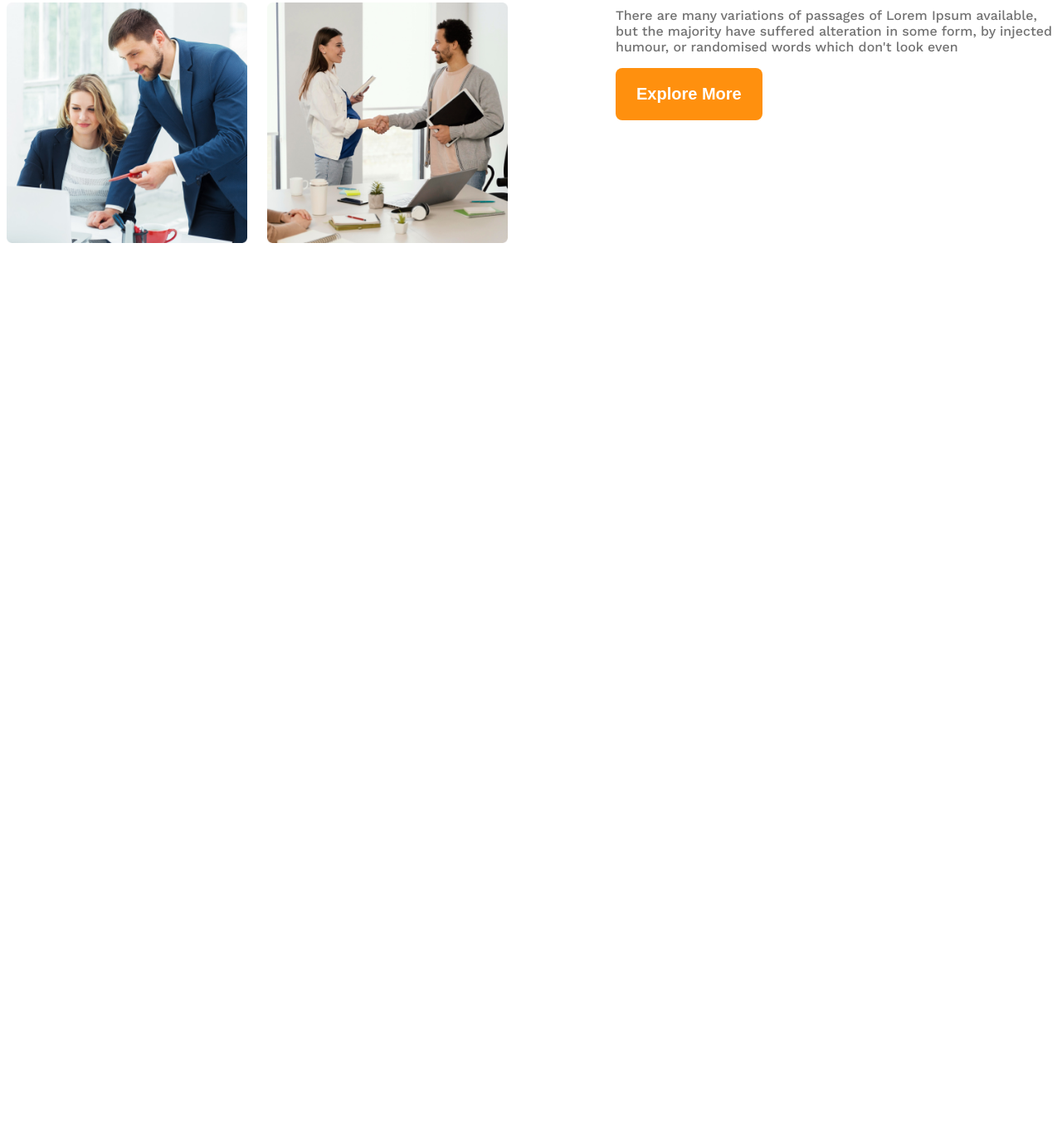
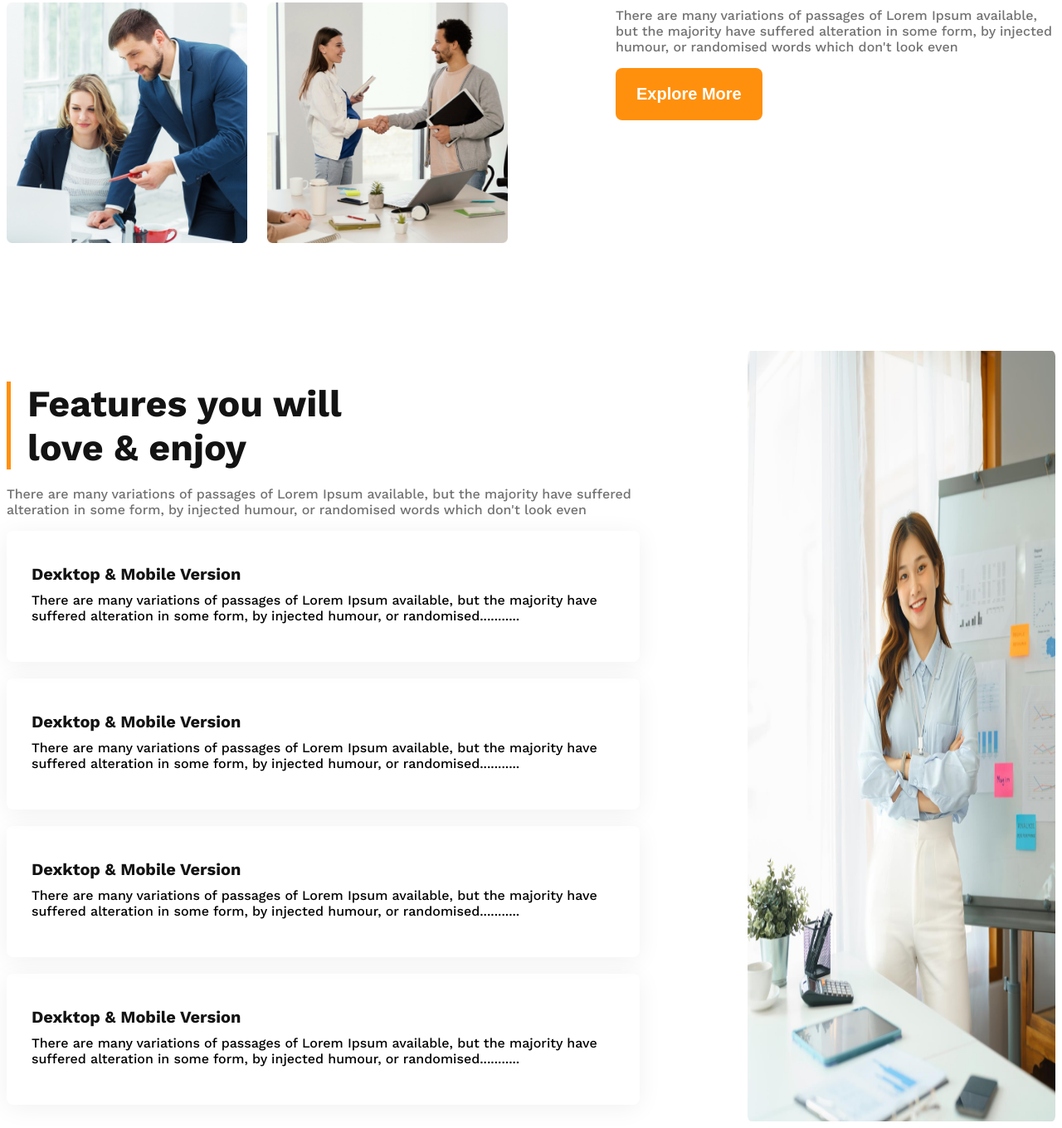
Before and after one commit to imrancoder10/g3-architects-website, a plain HTML site: page index.html in a window 1280 px wide. Shown: the part 1597-2957 px from the top of the page at 83% size. Before the commit the page ends 1898 px from the top, so only its background shows below. Drawn offline with nearby package versions, Linux system fonts and the light colour scheme.

Commit message:
featuer love section added

```diff
--- a/index.html
+++ b/index.html
@@ -44,6 +44,7 @@
     </header>
 
     <main>
+        <!-- team section start -->
         <section class="teams display-flex">
             <div class="team-img-container">
                 <img class="team-img" src="images/team1.png" alt="">
@@ -53,11 +54,56 @@
             </div>
 
             <div class="teams-content">
-                <h3 class="team-title"><span id="quick-list" class="dark3">Quick list</span> of Our <span id="features"><br> Features</span> </h3>
-                <p class="team-describtion dark3">There are many variations of passages of Lorem Ipsum available, but
+                <h3 class="section-title"><span id="quick-list" class="dark3">Quick list</span> of Our <span
+                        id="features"><br> Features</span> </h3>
+                <p class="section-describtion dark3">There are many variations of passages of Lorem Ipsum available, but
                     the majority have suffered alteration in some form, by injected humour, or randomised words which
                     don't look even</p>
-                    <button class="btn-primary">Explore More</button>
+                <button class="btn-primary">Explore More</button>
+            </div>
+
+        </section>
+        <!-- features will enjoy -->
+        <section class="">
+
+        </section>
+
+        <!-- love section start -->
+        <section class="love-container display-flex">
+            <div class="love-content">
+                <h1 id="love-and-enjoy" class="section-title dark1">Features you will <br> love & enjoy</h1>
+                <p class="section-describtion dark3">There are many variations of passages of Lorem Ipsum available, but
+                    the majority have suffered alteration in some form, by injected humour, or randomised words which
+                    don't look even</p>
+
+                <div class="card-container">
+                    <h5 class="card-title dark1">Dexktop & Mobile Version</h5>
+                    <p class="section-describtion" id="card-describtion">There are many variations of passages of Lorem Ipsum available, but
+                        the majority have suffered alteration in some form, by injected humour, or randomised...........
+                    </p>
+                </div>
+                <div class="card-container">
+                    <h5 class="card-title dark1">Dexktop & Mobile Version</h5>
+                    <p class="section-describtion" id="card-describtion">There are many variations of passages of Lorem Ipsum available, but
+                        the majority have suffered alteration in some form, by injected humour, or randomised...........
+                    </p>
+                </div>
+                <div class="card-container">
+                    <h5 class="card-title dark1">Dexktop & Mobile Version</h5>
+                    <p class="section-describtion" id="card-describtion">There are many variations of passages of Lorem Ipsum available, but
+                        the majority have suffered alteration in some form, by injected humour, or randomised...........
+                    </p>
+                </div>
+                <div class="card-container">
+                    <h5 class="card-title dark1">Dexktop & Mobile Version</h5>
+                    <p class="section-describtion" id="card-describtion">There are many variations of passages of Lorem Ipsum available, but
+                        the majority have suffered alteration in some form, by injected humour, or randomised...........
+                    </p>
+                </div>
+
+            </div>
+            <div class="fact-img">
+                <img src="images/architect.png" alt="">
             </div>
 
         </section>
--- a/styles/style.css
+++ b/styles/style.css
@@ -35,11 +35,13 @@
     font-weight: 600;
     border-radius: 8px;
 }
-main{
+
+main {
     max-width: 1440px;
     margin: 0 auto;
 }
-main > section{
+
+main>section {
     margin-top: 130px;
 }
 
@@ -92,59 +94,116 @@ main > section{
 .banner-img {
     width: 100%;
 }
+
 /* team section start */
-.teams{
+.teams {
     align-items: center;
 }
-.teams-content{
+
+.teams-content {
     /* border: 2px red solid; */
     margin-left: 130px;
     max-width: 530px;
 
 }
-.team-img-container{
+
+.team-img-container {
     display: grid;
     grid-template-columns: repeat(2, 1fr);
     grid-gap: 24px;
     border-radius: 8px;
 }
-.team-img{
+
+.team-img {
     width: 100%;
     height: 100%;
 }
-.team-title{
+
+.section-title {
     font-size: 2.8rem;
     font-weight: 800;
     margin-bottom: 20px;
 }
-.team-describtion{
+
+.section-describtion {
     font-size: 1rem;
     font-weight: 500;
 }
 
-#features{
+#features {
     color: #FF900E;
+}
+
+/* features love and enjoy start */
+.love-container {
+    gap: 130px;
+}
+
+#love-and-enjoy {
+    font-size: 2.8rem;
+    font-weight: 700;
+    border-left: 5px solid #FF900E;
+    padding-left: 20px;
+}
+
+/* card section */
+.card-container {
+    padding: 30px;
+    border-radius: 8px;
+    box-shadow: 0 4px 30px 0 rgba(0, 0, 0, 0.06);
+    margin-bottom: 20px;
+}
+
+.card-title {
+    font-size: 1.25rem;
+    font-weight: 700;
+    margin: 10px 0px 10px 0px;
+
+}
+
+#card-describtion {
+    margin-top: 5px;
+}
+
+.fact-img>img {
+    width: 100%;
+    height: 100%;
 }
 
 /* responsive media query */
 @media screen and (max-width:576px) {
+
     .navbar-container,
     .navbar-links,
-    .teams{
+    .teams,
+    .love-container {
         flex-direction: column;
     }
-    .navbar-item{
+
+    .navbar-item {
         margin-bottom: 10px;
     }
-    .navbar-brand-title, .banner-title{
+
+    .navbar-brand-title,
+    .banner-title {
         margin: 20px 0px 10px 0px;
     }
 
-    .team-img-container{
+    .team-img-container {
         grid-template-columns: repeat(1, 1fr);
     }
-    .teams-content{
+
+    .teams-content {
         margin-left: 20px;
     }
 
 }
+
+@media screen and (min-width:576px) and (max-width:992px) {
+
+    .teams,
+    .love-container {
+        flex-direction: column;
+    }
+
+}
```
